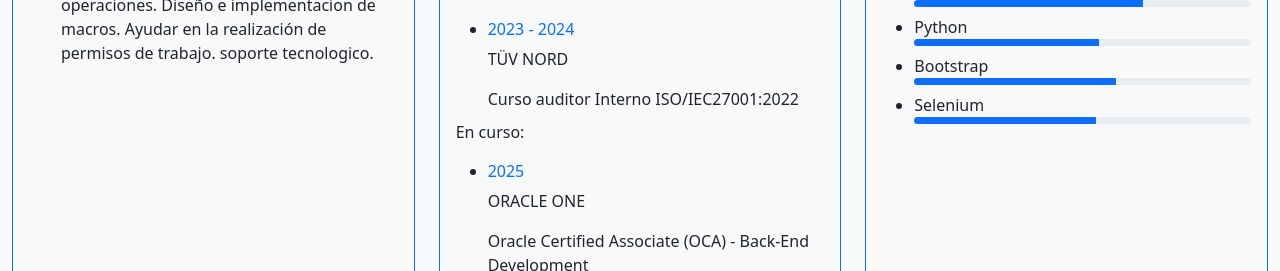
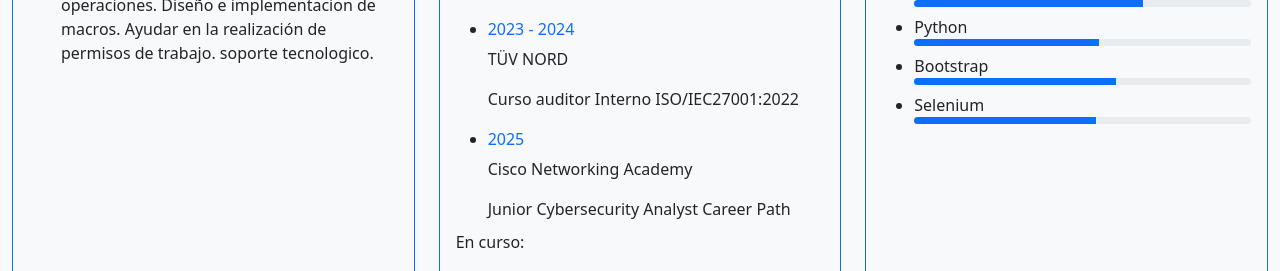
Before and after one commit to Julianjg21/portafolio, a React (Create React App) app: page / in a window 1280 px wide. Shown: the part 1600-1871 px from the top of the page. Built offline with nearby package versions, Linux system fonts and the light colour scheme.

Commit message:
Updates the navigation toggle styles and adds a new element to the education section.

```diff
--- a/src/components/navbar/MainNavbar.jsx
+++ b/src/components/navbar/MainNavbar.jsx
@@ -11,7 +11,7 @@ function MainNavbar() {
       fixed="top"
     >
       <Container>
-        <Navbar.Toggle aria-controls="navbar-nav" />
+        <Navbar.Toggle aria-controls="navbar-nav" className="custom-toggle" />
         <Navbar.Collapse id="navbar-nav">
           <Nav className="me-auto">
             <Nav.Link href="#home" className="nav-link">
--- a/src/data/EducationData.mjs
+++ b/src/data/EducationData.mjs
@@ -14,6 +14,11 @@ const educationCompleted = [
     institution: "TÜV NORD",
     degree: "Curso auditor Interno ISO/IEC27001:2022",
   },
+  {
+    period: "2025",
+    institution: "Cisco Networking Academy",
+    degree: " Junior Cybersecurity Analyst Career Path",
+  },
 ];
 const educationInProgress = [
   {
```
Also changed, not shown: src/App.css (+10 -1 lines).
